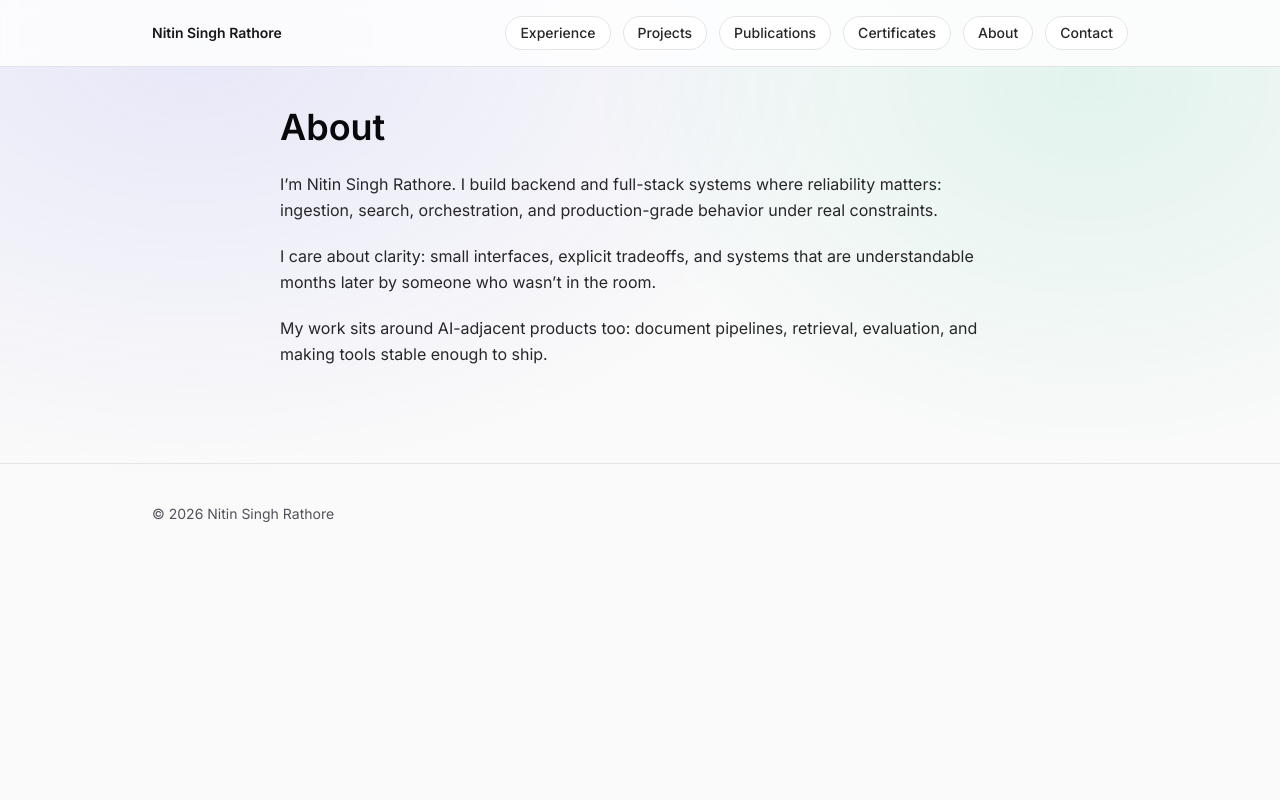
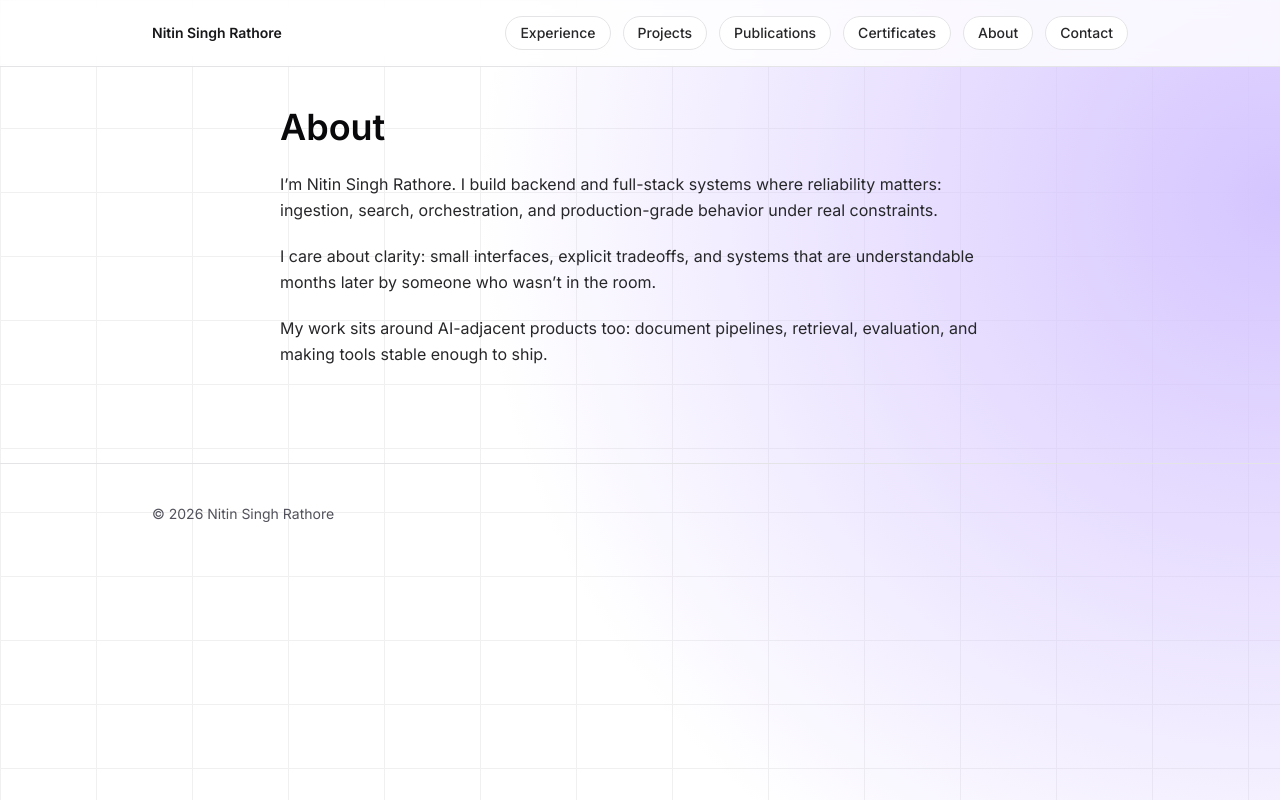
Before and after one commit to Nitin3560/Nitin-portfolio, a Next.js app: page /about in a window 1280 px wide. Built offline with nearby package versions, Linux system fonts and the light colour scheme.

Commit message:
Add background UI components

```diff
--- a/app/globals.css
+++ b/app/globals.css
@@ -11,19 +11,6 @@ body {
   -moz-osx-font-smoothing: grayscale;
 }
 
-/* Fixed background wash: consistent at all scroll positions */
-body::before {
-  content: "";
-  position: fixed;
-  inset: 0;
-  z-index: -1;
-  pointer-events: none;
-
-  background:
-    radial-gradient(1200px 800px at 15% 5%, rgba(99,102,241,0.12), transparent 55%),
-    radial-gradient(900px 700px at 85% 10%, rgba(16,185,129,0.10), transparent 55%);
-}
-
 a { text-underline-offset: 4px; }
 
 ::selection {
--- a/app/layout.tsx
+++ b/app/layout.tsx
@@ -1,6 +1,7 @@
 import "./globals.css";
 import type { Metadata } from "next";
 import { Inter } from "next/font/google";
+import { Component as BackgroundSnippets } from "@/components/ui/background-snippets";
 
 const inter = Inter({ subsets: ["latin"] });
 
@@ -21,8 +22,9 @@ export const metadata: Metadata = {
 export default function RootLayout({ children }: { children: React.ReactNode }) {
   return (
     <html lang="en">
-      <body className={`${inter.className} bg-white text-zinc-950 antialiased`}>
-        {children}
+      <body className={`${inter.className} relative min-h-screen overflow-x-hidden bg-white text-zinc-950 antialiased`}>
+        <BackgroundSnippets />
+        <div className="relative z-10">{children}</div>
       </body>
     </html>
   );
--- /dev/null
+++ b/components/ui/background-snippets.tsx
@@ -0,0 +1,7 @@
+export const Component = () => {
+  return (
+    <div className="absolute inset-0 -z-10 h-full w-full bg-white bg-[linear-gradient(to_right,#f0f0f0_1px,transparent_1px),linear-gradient(to_bottom,#f0f0f0_1px,transparent_1px)] bg-[size:6rem_4rem]">
+      <div className="absolute bottom-0 left-0 right-0 top-0 bg-[radial-gradient(circle_800px_at_100%_200px,#d5c5ff,transparent)]"></div>
+    </div>
+  );
+};
--- /dev/null
+++ b/components/ui/demo.tsx
@@ -0,0 +1,5 @@
+export default function Component() {
+  return (
+    <div className="absolute inset-0 -z-10 h-full w-full items-center px-5 py-24 [background:radial-gradient(125%_125%_at_50%_10%,#000_40%,#63e_100%)]"></div>
+  );
+}
```
